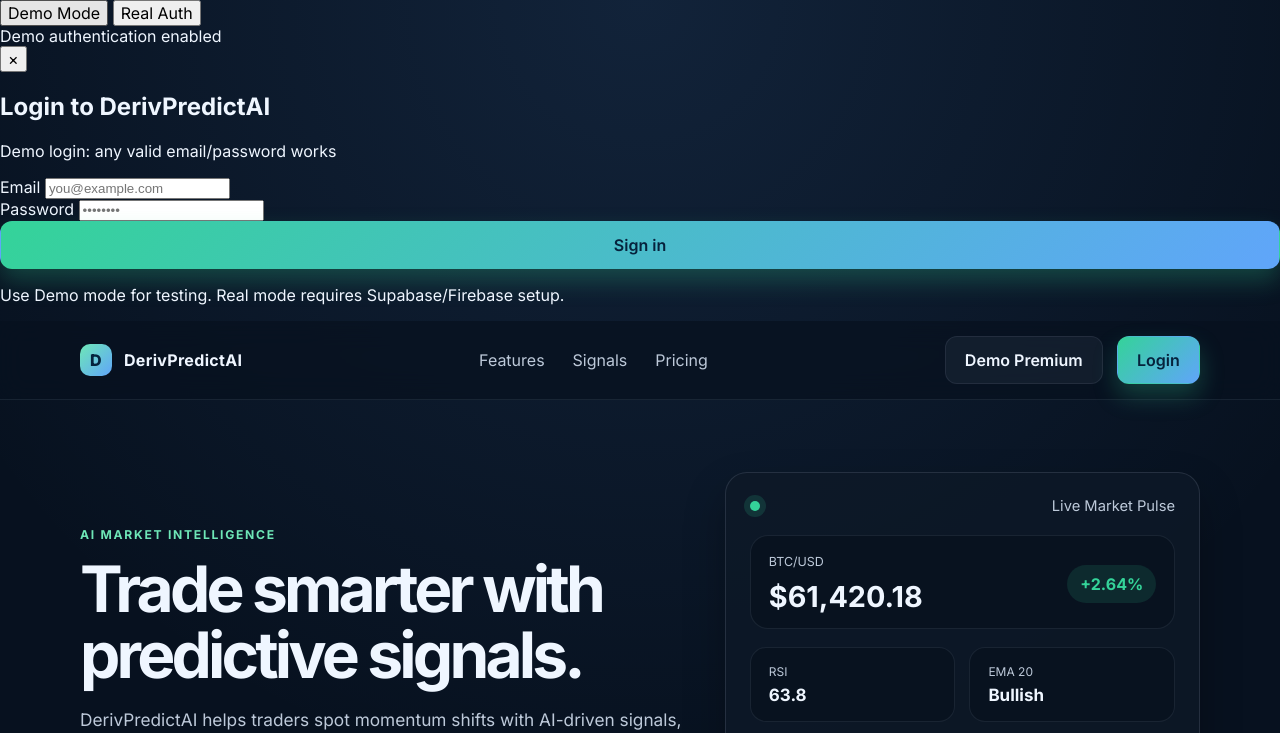
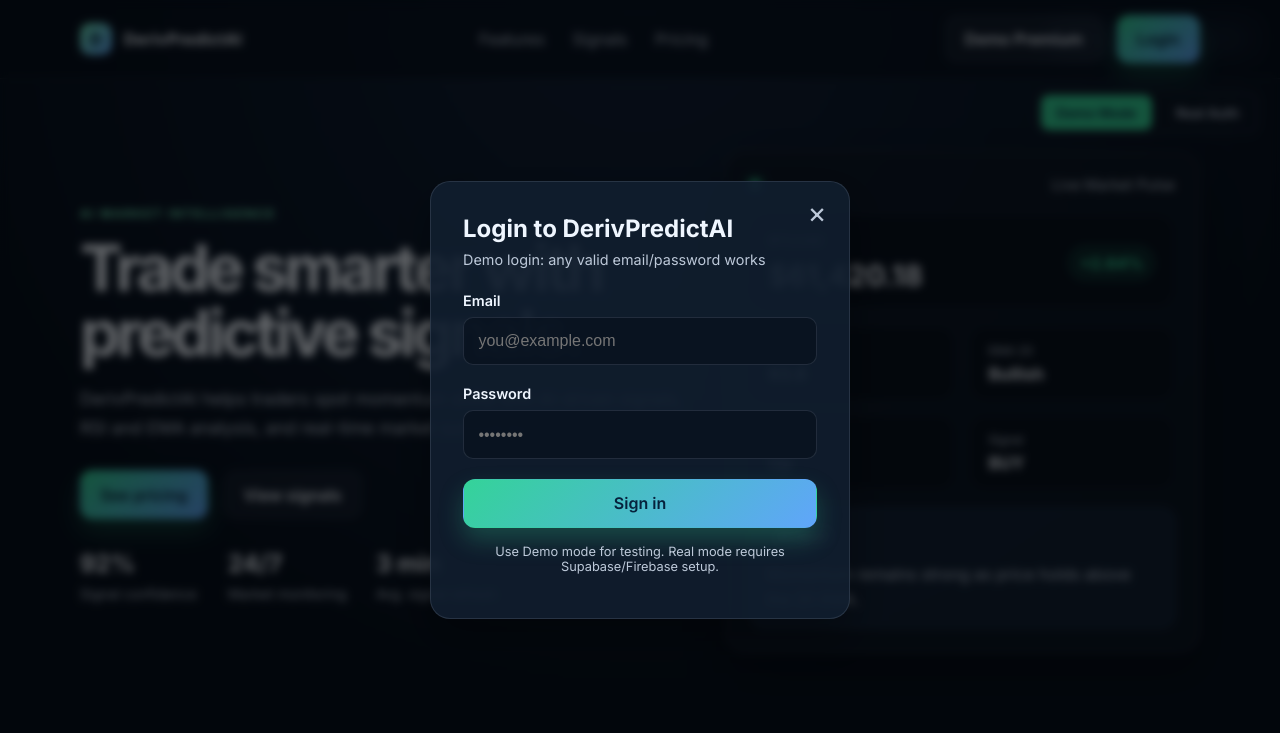
Before and after one commit to rafaelteofelus/DerivPredictAI, a plain HTML site: page index.html in a window 1280 px wide. Both pictures are taken after a click on the button "Login". Shown: the top 733 px of the page. Drawn offline with Linux system fonts and the light colour scheme.

Commit message:
Fix missing CSS styles for modal, forms, and new UI elements

```diff
--- a/style.css
+++ b/style.css
@@ -42,11 +42,161 @@ a {
 button {
   font: inherit;
   cursor: pointer;
+  border: none;
 }
 
 .container {
   width: min(1120px, calc(100% - 32px));
   margin: 0 auto;
+}
+
+.mode-toggle {
+  position: fixed;
+  top: 90px;
+  right: 20px;
+  z-index: 99;
+  display: flex;
+  gap: 8px;
+  background: rgba(14, 25, 40, 0.9);
+  border: 1px solid var(--panel-border);
+  border-radius: 12px;
+  padding: 4px;
+}
+
+.mode-btn {
+  padding: 0.6rem 1rem;
+  border-radius: 8px;
+  font-size: 0.85rem;
+  font-weight: 600;
+  background: transparent;
+  color: var(--muted);
+  transition: all 0.2s ease;
+}
+
+.mode-btn.active {
+  background: var(--primary-strong);
+  color: #06223c;
+}
+
+.provider-badge {
+  position: fixed;
+  top: 20px;
+  right: 20px;
+  z-index: 99;
+  padding: 0.6rem 1rem;
+  border-radius: 8px;
+  background: rgba(96, 165, 250, 0.12);
+  border: 1px solid rgba(96, 165, 250, 0.3);
+  color: #cfe5ff;
+  font-size: 0.8rem;
+  font-weight: 600;
+}
+
+.user-badge {
+  position: fixed;
+  bottom: 20px;
+  left: 20px;
+  z-index: 99;
+  padding: 0.75rem 1rem;
+  border-radius: 10px;
+  background: rgba(52, 211, 153, 0.12);
+  border: 1px solid rgba(52, 211, 153, 0.3);
+  color: var(--primary);
+  font-size: 0.85rem;
+  font-weight: 600;
+}
+
+.modal-overlay {
+  position: fixed;
+  inset: 0;
+  z-index: 1000;
+  display: grid;
+  place-items: center;
+  background: rgba(0, 0, 0, 0.6);
+  backdrop-filter: blur(4px);
+}
+
+.modal-overlay.hidden {
+  display: none;
+}
+
+.modal-content {
+  position: relative;
+  width: min(420px, calc(100% - 32px));
+  padding: 32px;
+  border-radius: 20px;
+  background: var(--panel);
+  border: 1px solid var(--panel-border);
+  box-shadow: var(--shadow);
+}
+
+.modal-close {
+  position: absolute;
+  top: 16px;
+  right: 16px;
+  width: 32px;
+  height: 32px;
+  border-radius: 8px;
+  background: transparent;
+  color: var(--muted);
+  font-size: 1.8rem;
+  line-height: 1;
+  transition: all 0.2s ease;
+}
+
+.modal-close:hover {
+  background: rgba(148, 162, 184, 0.1);
+  color: var(--text);
+}
+
+.modal-header {
+  margin-bottom: 24px;
+}
+
+.modal-header h2 {
+  margin: 0 0 8px;
+  font-size: 1.5rem;
+}
+
+.modal-header p {
+  margin: 0;
+  color: var(--muted);
+  font-size: 0.9rem;
+}
+
+.form-group {
+  margin-bottom: 20px;
+}
+
+.form-group label {
+  display: block;
+  margin-bottom: 8px;
+  font-weight: 600;
+  font-size: 0.9rem;
+}
+
+.form-group input {
+  width: 100%;
+  padding: 0.9rem;
+  border: 1px solid var(--panel-border);
+  border-radius: 10px;
+  background: rgba(8, 18, 30, 0.8);
+  color: var(--text);
+  font-size: 1rem;
+  transition: border-color 0.2s ease;
+}
+
+.form-group input:focus {
+  outline: none;
+  border-color: var(--primary);
+  box-shadow: 0 0 0 3px rgba(52, 211, 153, 0.1);
+}
+
+.form-note {
+  margin-top: 16px;
+  text-align: center;
+  color: var(--muted);
+  font-size: 0.8rem;
 }
 
 .topbar {
@@ -123,6 +273,10 @@ nav {
   background: rgba(148, 162, 184, 0.08);
   border-color: rgba(148, 162, 184, 0.12);
   color: var(--text);
+}
+
+.btn.hidden {
+  display: none;
 }
 
 .hero {
@@ -391,7 +545,7 @@ nav {
 }
 
 .hidden {
-  display: none;
+  display: none !important;
 }
 
 .pricing-card {
@@ -486,4 +640,25 @@ nav {
     flex-direction: column;
     text-align: center;
   }
+
+  .mode-toggle {
+    top: 70px;
+    right: 10px;
+    gap: 4px;
+  }
+
+  .mode-btn {
+    padding: 0.5rem 0.8rem;
+    font-size: 0.75rem;
+  }
+
+  .provider-badge {
+    top: 10px;
+    right: 10px;
+    font-size: 0.7rem;
+  }
+
+  .modal-content {
+    width: calc(100% - 32px);
+  }
 }
```
